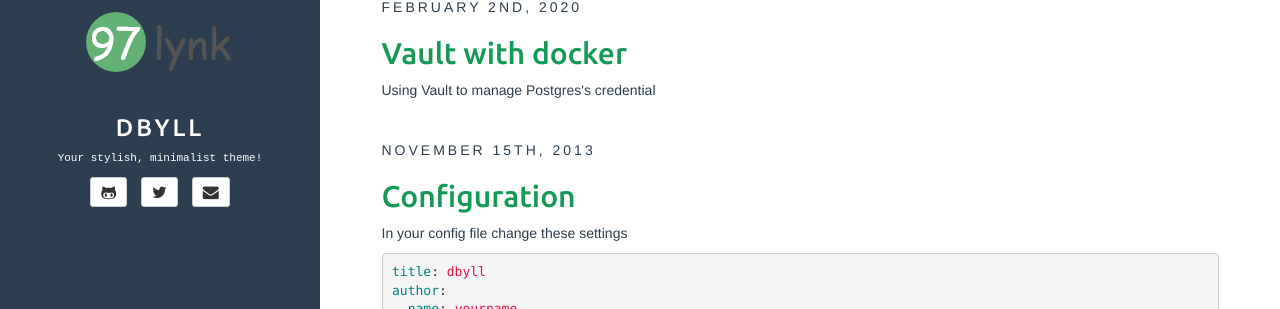
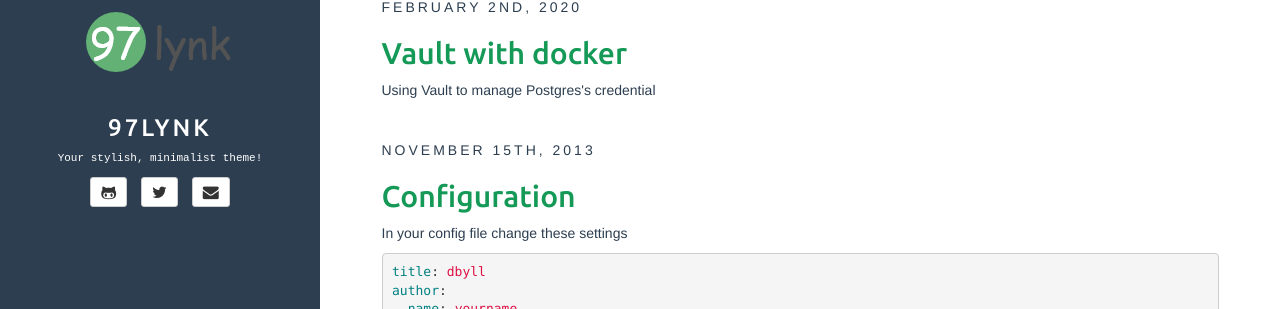
Before and after one commit to 97lynk/97lynk.github.io, a Jekyll site: the page built from index.html, in a window 1280 px wide. Shown: the part 123-432 px from the top of the page. Built offline with Jekyll 4.4.1, drawn with Linux system fonts in a browser that asks for light colours; the list of posts is cut into pages by our own code.

```diff
--- a/_config.yml
+++ b/_config.yml
@@ -7,7 +7,7 @@ highlighter: rouge
 markdown: kramdown
 disqus: dbyll
 google_analytics: dbyll
-title: dbyll
+title: 97lynk
 
 defaults:
   -
```
